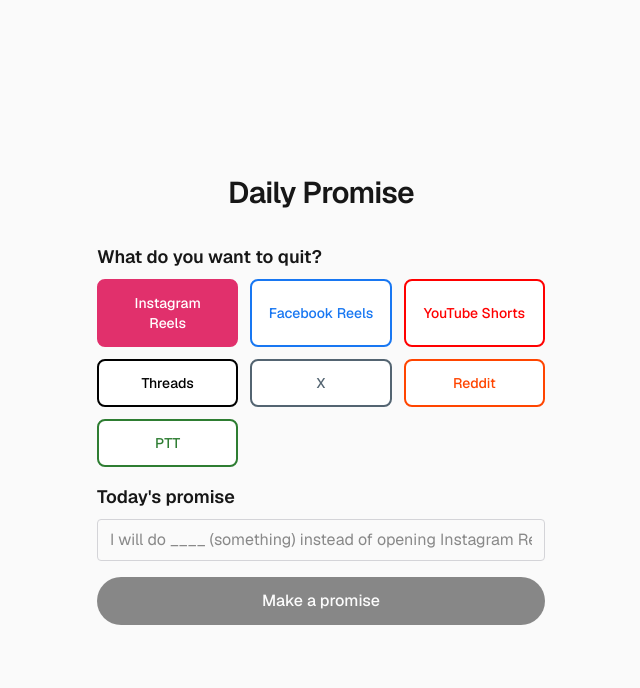
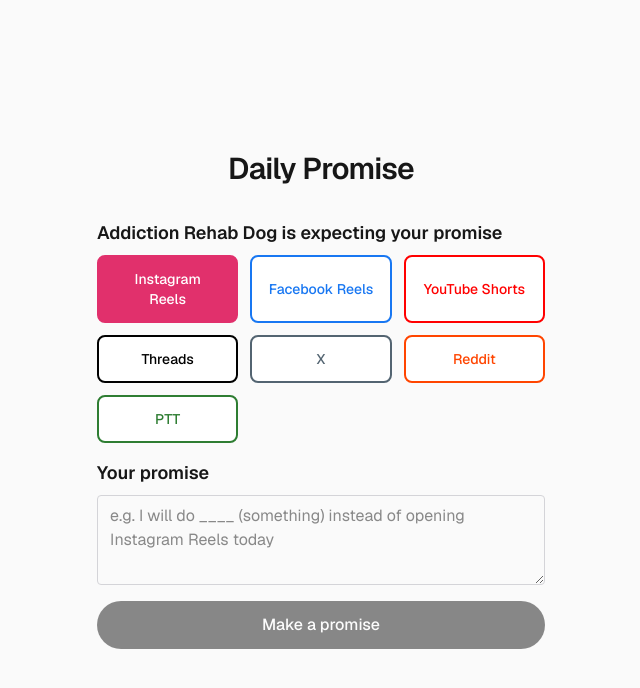
Before and after one commit to YellowD54321/addiction-rehab-dog, a Next.js app: page / in a window 1280 px wide. Shown: the top 688 px of the page, without its empty margins (319-959 px from the left). Built offline with nearby package versions, Linux system fonts and the light colour scheme.

Commit message:
feat: support multiple promises per day with back-home navigation

```diff
--- a/src/app/page.tsx
+++ b/src/app/page.tsx
@@ -1,12 +1,20 @@
 'use client';
 
+import { useState } from 'react';
 import { PromiseForm } from '@/components/PromiseForm';
 import { PromiseActions } from '@/components/PromiseActions';
 import { PromiseResult } from '@/components/PromiseResult';
 import { useTodayPromise } from '@/hooks/useTodayPromise';
+import type { AddictionKey } from '@/constants/addictions';
 
 export default function Home() {
   const { promise, loading, submit, markSuccess, markFailed } = useTodayPromise();
+  const [showForm, setShowForm] = useState(false);
+
+  const handleSubmit = async (input: { addiction: AddictionKey; content: string }) => {
+    await submit(input);
+    setShowForm(false);
+  };
 
   return (
     <div className="flex flex-1 flex-col items-center justify-center bg-zinc-50 px-6 py-16 font-sans dark:bg-black">
@@ -15,15 +23,19 @@
 
         {loading ? (
           <p className="text-zinc-500">Loading…</p>
-        ) : !promise ? (
-          <PromiseForm onSubmit={submit} />
+        ) : showForm || !promise ? (
+          <PromiseForm onSubmit={handleSubmit} />
         ) : promise.status === 'pending' ? (
           <>
-            <p className="text-lg">Today&apos;s promise: {promise.content}</p>
+            <p className="text-lg">Your promise: {promise.content}</p>
             <PromiseActions onSuccess={markSuccess} onFailed={markFailed} />
           </>
         ) : (
-          <PromiseResult status={promise.status} />
+          <PromiseResult
+            status={promise.status}
+            addiction={promise.addiction}
+            onBackHome={() => setShowForm(true)}
+          />
         )}
       </main>
     </div>
--- a/src/components/PromiseForm.tsx
+++ b/src/components/PromiseForm.tsx
@@ -15,7 +15,7 @@
   const canSubmit = trimmed.length > 0;
 
   const selected = ADDICTIONS.find((item) => item.key === addiction) ?? ADDICTIONS[0];
-  const placeholder = `I will do ____ (something) instead of opening ${selected.label} today`;
+  const placeholder = `e.g. I will do ____ (something) instead of opening ${selected.label} today`;
 
   const handleSubmit = (event: React.FormEvent) => {
     event.preventDefault();
@@ -26,7 +26,9 @@
   return (
     <form onSubmit={handleSubmit} className="flex w-full max-w-md flex-col gap-4">
       <fieldset className="flex flex-col gap-2">
-        <legend className="mb-2 text-lg font-semibold">What do you want to quit?</legend>
+        <legend className="mb-2 text-lg font-semibold">
+          Addiction Rehab Dog is expecting your promise
+        </legend>
         <div role="radiogroup" className="grid grid-cols-2 gap-3 sm:grid-cols-3">
           {ADDICTIONS.map((item) => {
             const isSelected = addiction === item.key;
@@ -60,13 +62,13 @@
       </fieldset>
 
       <label className="flex flex-col gap-2">
-        <span className="text-lg font-semibold">Today&apos;s promise</span>
-        <input
-          type="text"
+        <span className="text-lg font-semibold">Your promise</span>
+        <textarea
           value={content}
           onChange={(event) => setContent(event.target.value)}
           placeholder={placeholder}
-          className="rounded border border-zinc-300 px-3 py-2 dark:border-zinc-700 dark:bg-zinc-900"
+          rows={3}
+          className="resize-y rounded border border-zinc-300 px-3 py-2 dark:border-zinc-700 dark:bg-zinc-900"
         />
       </label>
 
--- a/src/components/PromiseResult.tsx
+++ b/src/components/PromiseResult.tsx
@@ -1,7 +1,10 @@
 import Image from 'next/image';
+import { ADDICTIONS, type AddictionKey } from '@/constants/addictions';
 
 interface PromiseResultProps {
   status: 'success' | 'failed';
+  addiction: AddictionKey;
+  onBackHome: () => void;
 }
 
 const RESULT = {
@@ -17,13 +20,34 @@
   },
 } as const;
 
-export function PromiseResult({ status }: PromiseResultProps) {
+export function PromiseResult({ status, addiction, onBackHome }: PromiseResultProps) {
   const { src, alt, message } = RESULT[status];
+  const selected = ADDICTIONS.find((item) => item.key === addiction) ?? ADDICTIONS[0];
 
   return (
     <div className="flex flex-col items-center gap-4">
       <Image src={src} alt={alt} width={200} height={200} priority />
       <p className="text-xl font-semibold">{message}</p>
+
+      {/* Display-only: only the selected addiction, in its selected style */}
+      <span
+        className="rounded-lg border-2 px-4 py-3 text-sm font-medium"
+        style={{
+          backgroundColor: selected.primary,
+          color: selected.secondary,
+          borderColor: selected.primary,
+        }}
+      >
+        {selected.label}
+      </span>
+
+      <button
+        type="button"
+        onClick={onBackHome}
+        className="rounded-full bg-foreground px-5 py-3 font-medium text-background transition-colors"
+      >
+        Back to home
+      </button>
     </div>
   );
 }
--- a/src/hooks/useTodayPromise.ts
+++ b/src/hooks/useTodayPromise.ts
@@ -1,6 +1,6 @@
 import { useCallback, useEffect, useState } from 'react';
 import {
-  getTodayPromise,
+  getLatestPromise,
   createPromise,
   markSuccess as markSuccessRepo,
   markFailed as markFailedRepo,
@@ -21,15 +21,15 @@
   const [loading, setLoading] = useState(true);
 
   const refresh = useCallback(async () => {
-    setPromise(await getTodayPromise());
+    setPromise(await getLatestPromise());
   }, []);
 
   useEffect(() => {
     let active = true;
-    getTodayPromise()
-      .then((today) => {
+    getLatestPromise()
+      .then((latest) => {
         if (!active) return;
-        setPromise(today);
+        setPromise(latest);
         setLoading(false);
       })
       .catch(() => {
--- a/src/lib/db.ts
+++ b/src/lib/db.ts
@@ -6,9 +6,13 @@
 
   constructor() {
     super('addiction-rehab-dog');
-    // &date: date is a unique index, enforcing one record per day
+    // &date: date was a unique index, enforcing one record per day
     this.version(1).stores({
       promises: '++id, &date, status',
+    });
+    // v2: allow multiple promises per day — date becomes a regular index
+    this.version(2).stores({
+      promises: '++id, date, status',
     });
   }
 }
--- a/src/lib/promises/repository.ts
+++ b/src/lib/promises/repository.ts
@@ -3,8 +3,10 @@
 import type { AddictionKey } from '@/constants/addictions';
 import type { PromiseRecord } from './types';
 
-export async function getTodayPromise(): Promise<PromiseRecord | undefined> {
-  return db.promises.where('date').equals(getToday()).first();
+export async function getLatestPromise(): Promise<PromiseRecord | undefined> {
+  // The most recent record regardless of date. ++id is monotonic, so the
+  // highest id is the latest created promise.
+  return db.promises.orderBy('id').last();
 }
 
 export async function createPromise(input: {
@@ -20,14 +22,14 @@
     createdAt: now,
     updatedAt: now,
   };
-  const id = await db.promises.add(record); // date unique → adding twice on the same day throws
+  const id = await db.promises.add(record); // date is no longer unique → multiple per day allowed
   return { ...record, id };
 }
 
 async function setStatus(status: 'success' | 'failed'): Promise<void> {
-  const today = await getTodayPromise();
-  if (!today?.id) throw new Error('No promise exists for today; cannot update status.');
-  await db.promises.update(today.id, { status, updatedAt: Date.now() });
+  const latest = await getLatestPromise();
+  if (!latest?.id) throw new Error('No promise exists; cannot update status.');
+  await db.promises.update(latest.id, { status, updatedAt: Date.now() });
 }
 
 export const markSuccess = () => setStatus('success');
```
